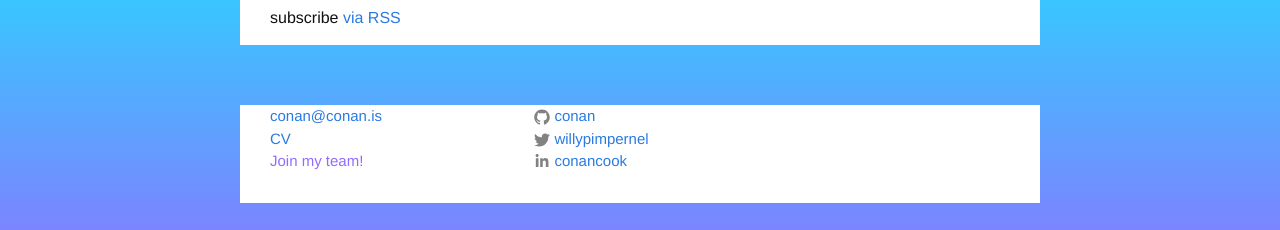
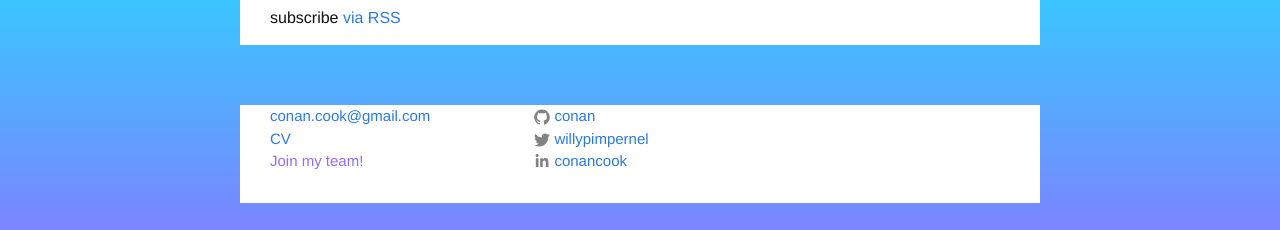
Before and after one commit to conan/conan.github.io, a Jekyll site: the page built from index.html, in a window 1280 px wide. Shown: the part 1103-1333 px from the top of the page. Built offline with Jekyll 4.4.1, drawn with Linux system fonts in a browser that asks for light colours.

Commit message:
change email address

```diff
--- a/_config.yml
+++ b/_config.yml
@@ -1,6 +1,6 @@
 # Site settings
 title: Conan Is Blogging
-email: conan@conan.is
+email: conan.cook@gmail.com
 meta-description: > #
   Technology blog about Clojure and things, by Conan Cook
 description: > # this means to ignore newlines until "baseurl:"
```
